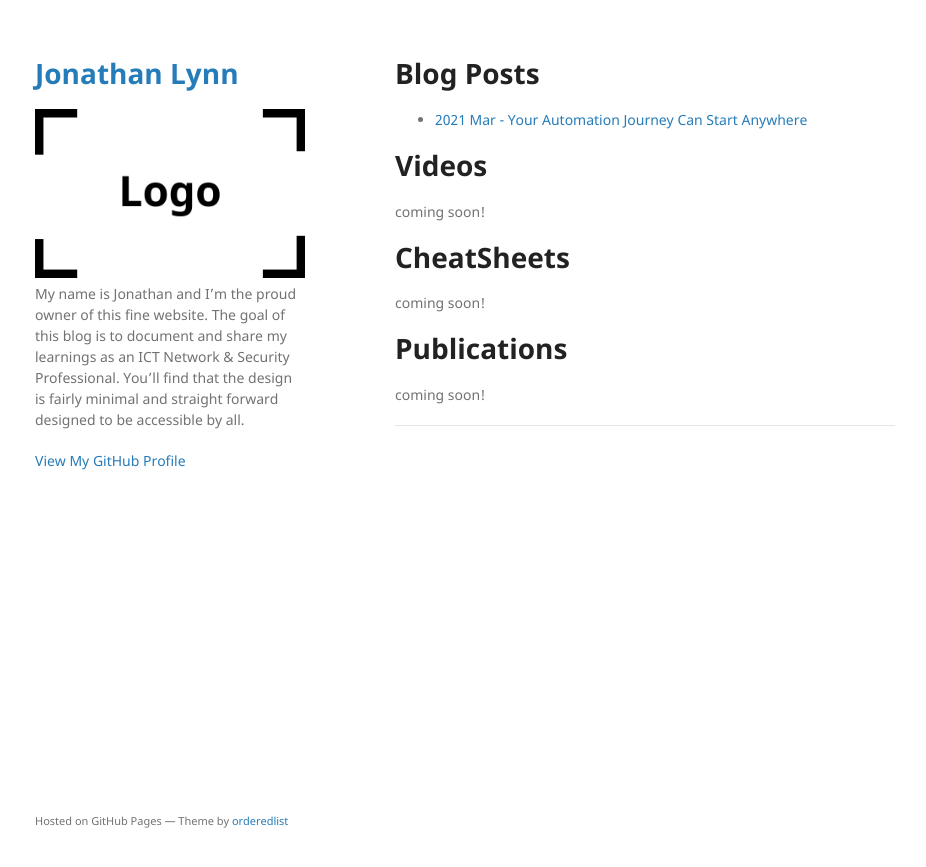
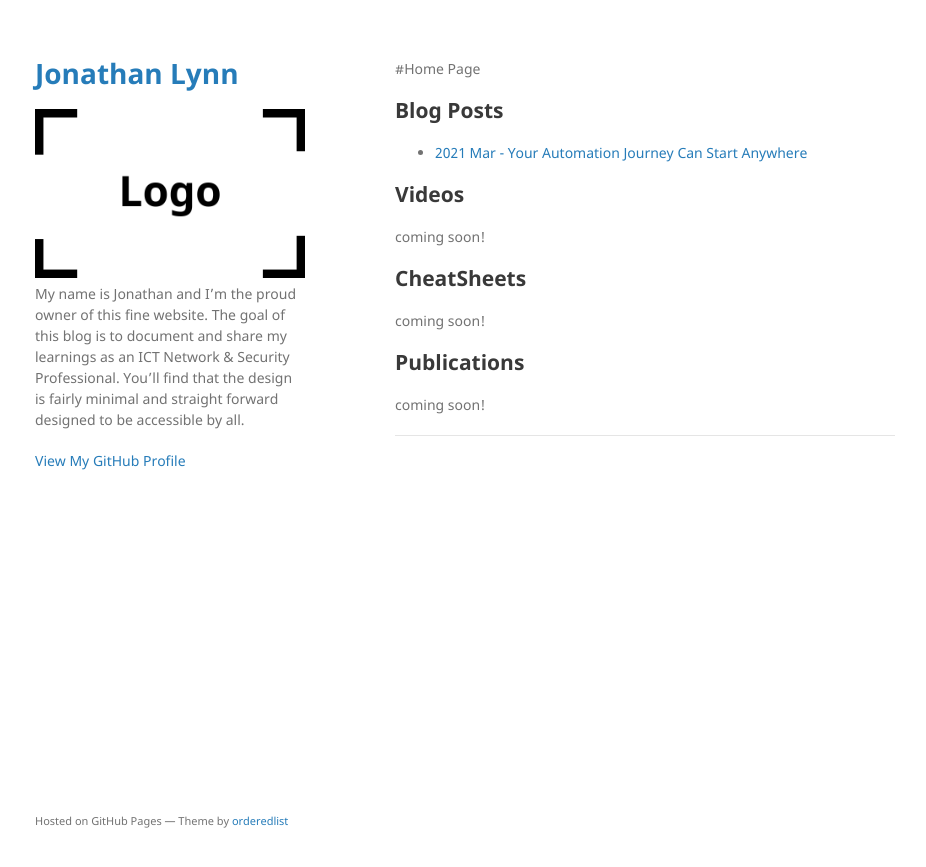
Before and after one commit to jonathanLynn/jonathanlynn.github.io, a Jekyll site: the page built from index.md, in a window 1280 px wide. Shown: the top 867 px of the page, without its empty margins (175-1101 px from the left). Built offline with Jekyll 4.4.1, drawn with Linux system fonts in a browser that asks for light colours; our own code applies the rules of GitHub Pages for plain Markdown files.

Commit message:
Update index.md

```diff
--- a/index.md
+++ b/index.md
@@ -2,19 +2,21 @@
 layout: default
 ---
 
-# Blog Posts
+#Home Page
+
+## Blog Posts
 
 * [2021 Mar - Your Automation Journey Can Start Anywhere](./blog-2021-startyourautomationjourney.html)
 
-# Videos
+## Videos
 
 coming soon!
 
-# CheatSheets
+## CheatSheets
 
 coming soon!
 
-# Publications
+## Publications
 
 coming soon!
 
```
